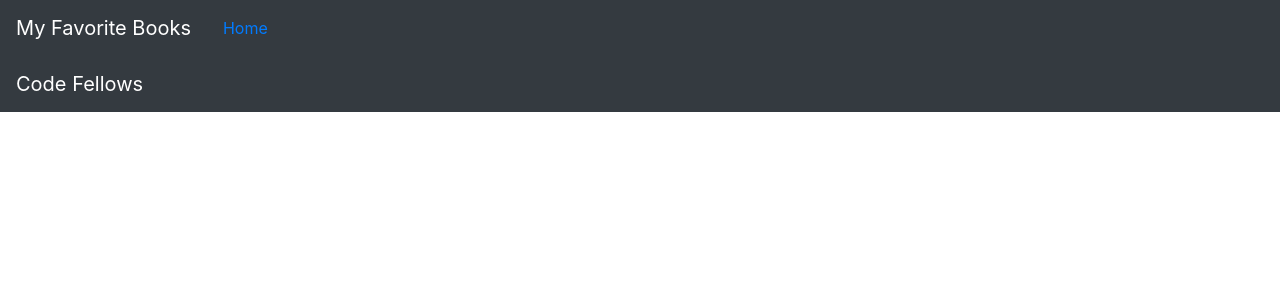
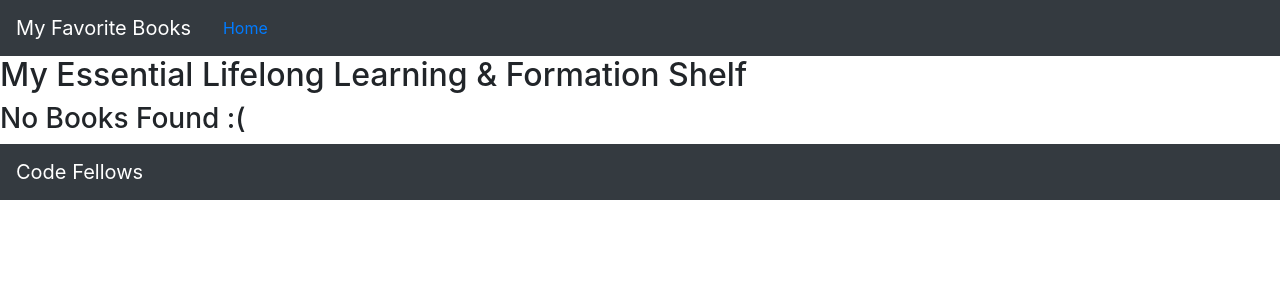
Before and after one commit to rangelMatt/can-of-books-frontend, a React (Create React App) app: page / in a window 1280 px wide. Shown: the top 300 px of the page. Built offline with nearby package versions, Linux system fonts and the light colour scheme; no server answers.

Commit message:
started carousel

```diff
--- a/src/App.js
+++ b/src/App.js
@@ -7,6 +7,7 @@ import {
   Switch,
   Route
 } from "react-router-dom";
+import BestBooks from './BestBooks';
 
 class App extends React.Component {
 
@@ -36,6 +37,7 @@ class App extends React.Component {
           <Header user={this.state.user} onLogout={this.logoutHandler} />
           <Switch>
             <Route exact path="/">
+            <BestBooks/>
               {/* TODO: if the user is logged in, render the `BestBooks` component, if they are not, render the `Login` component */}
             </Route>
             {/* TODO: add a route with a path of '/profile' that renders a `Profile` component */}
--- a/src/BestBooks.js
+++ b/src/BestBooks.js
@@ -1,4 +1,7 @@
 import React from 'react';
+import axios from 'axios';
+import { Carousel } from 'react-bootstrap';
+
 
 class BestBooks extends React.Component {
   constructor(props) {
@@ -10,16 +13,46 @@ class BestBooks extends React.Component {
 
   /* TODO: Make a GET request to your API to fetch books for the logged in user  */
 
+
+  getBooks = async () => {
+    let bookData = [];
+    try {
+      let url = `${process.env.REACT_APP_SER}/books`
+      bookData = await axios.get(url)
+      console.log(bookData);
+    } catch(error){
+      console.log(error)
+
+    }
+    return bookData.data;
+  }
+
+  componentDidMount() {
+    let bookData = this.getBooks();
+    this.setState({
+      books: bookData
+    })
+  }
+
+
   render() {
 
     /* TODO: render user's books in a Carousel */
-
+    let bookCarousel = (
+      <Carousel>
+        <Carousel.Item>
+          <Carousel.Caption>
+            PLACEHOLDER
+          </Carousel.Caption>
+        </Carousel.Item>
+      </Carousel>
+    );
     return (
       <>
         <h2>My Essential Lifelong Learning &amp; Formation Shelf</h2>
 
-        {this.state.books.length ? (
-          <p>Book Carousel coming soon</p>
+        {this.state.books.length > 0 ?  (
+          {bookCarousel}
         ) : (
           <h3>No Books Found :(</h3>
         )}
```
Also changed, not shown: 1 other file (tests, documents, lock files or other folders).
